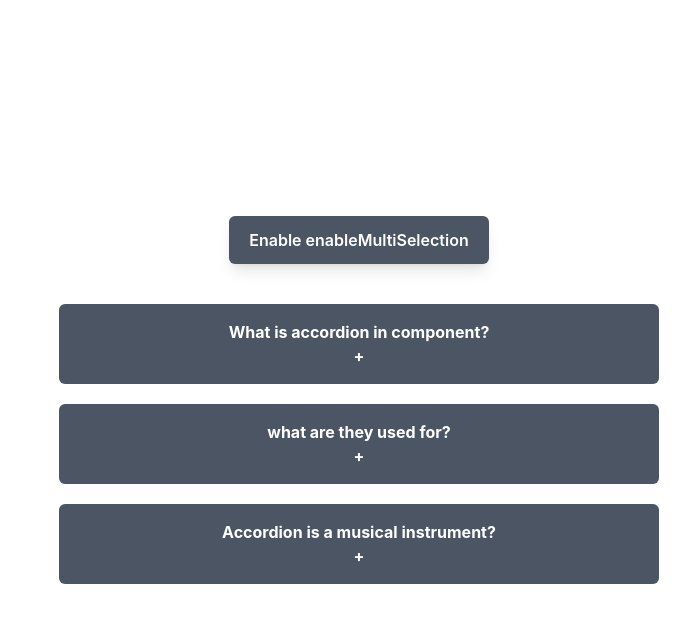
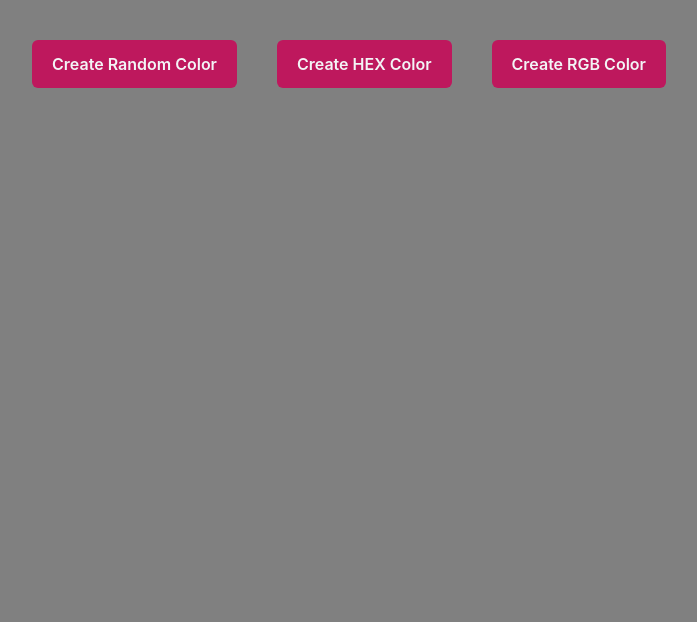
Before and after one commit to code-simplifier-mahbub/react-multiple-project, a React (Create React App) app: page /random in a window 1280 px wide. Shown: the top 622 px of the page, without its empty margins (281-978 px from the left). Built offline with nearby package versions, Linux system fonts and the light colour scheme.

Commit message:
random added

```diff
--- a/src/App.js
+++ b/src/App.js
@@ -1,13 +1,20 @@
+import { RouterProvider, createBrowserRouter } from "react-router-dom";
 import "./App.css";
 import Accordion from "./component/Accordian/Accordian";
+import RandomColor from "./component/RandomColor/RandomColor";
 
 function App() {
-  return (
-    <div className="App">
-      <Accordion />
-      {/* <Another /> */}
-    </div>
-  );
+  const router = createBrowserRouter([
+    {
+      path: "/",
+      element: <Accordion></Accordion>,
+    },
+    {
+      path: "/random",
+      element: <RandomColor></RandomColor>,
+    },
+  ]);
+  return <RouterProvider router={router}></RouterProvider>;
 }
 
 export default App;
--- a/src/component/Accordian/Accordian.js
+++ b/src/component/Accordian/Accordian.js
@@ -21,7 +21,7 @@ const Accordion = () => {
     setMultiple(copyMultiple);
   };
 
-  console.log(selected, enableMultiSelection, multiple);
+  // console.log(selected, enableMultiSelection, multiple);
 
   return (
     <>
--- /dev/null
+++ b/src/component/RandomColor/RandomColor.js
@@ -0,0 +1,45 @@
+import React, { useState } from "react";
+
+const RandomColor = () => {
+  const [typeOfColor, setTypeOfColor] = useState("hex");
+  const [color, setColor] = useState("#808080");
+
+  const handleCreateRandomHexColor = () => {};
+  const handleCreateRandomRgbColor = () => {};
+
+  return (
+    <div
+      style={{
+        width: "100vw",
+        height: "100vh",
+        background: color,
+      }}
+      className="flex justify-center items-start pt-10 gap-5 "
+    >
+      <button
+        onClick={
+          typeOfColor === "hex"
+            ? handleCreateRandomHexColor
+            : handleCreateRandomRgbColor
+        }
+        className="bg-pink-700 font-semibold text-gray-100 mr-5 px-5 py-3 rounded-md"
+      >
+        Create Random Color
+      </button>
+      <button
+        onClick={() => setTypeOfColor("hex")}
+        className="bg-pink-700 font-semibold text-gray-100 mr-5 px-5 py-3 rounded-md"
+      >
+        Create HEX Color
+      </button>
+      <button
+        onClick={() => setTypeOfColor("hex")}
+        className="bg-pink-700 font-semibold text-gray-100 mr-5 px-5 py-3 rounded-md"
+      >
+        Create RGB Color
+      </button>
+    </div>
+  );
+};
+
+export default RandomColor;
```
